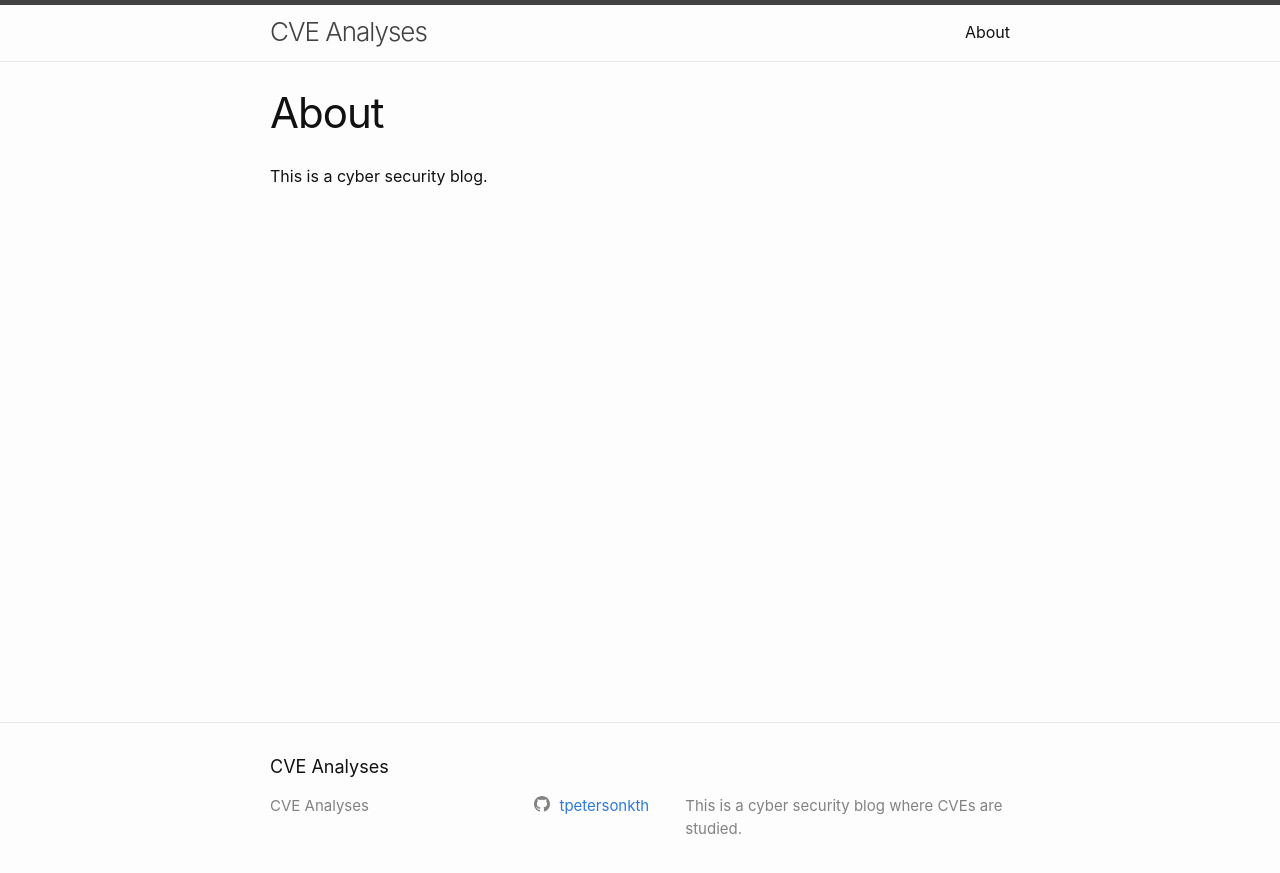
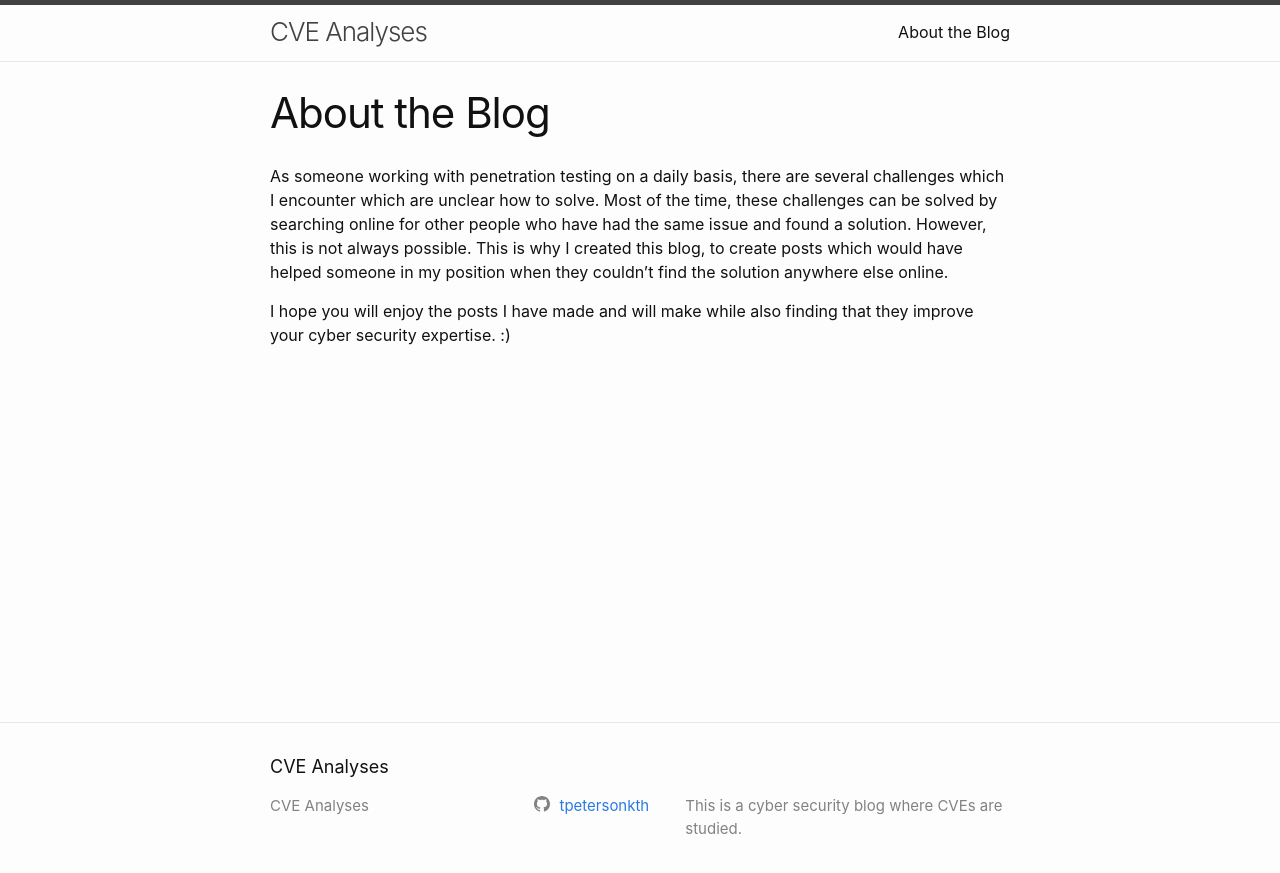
Before and after one commit to tpetersonkth/tpetersonkth.github.io, a Jekyll site: the page built from about.md, in a window 1280 px wide. Shown: the top 873 px of the page. Built offline with Jekyll 4.4.1, drawn with Linux system fonts in a browser that asks for light colours.

Commit message:
Modified about page

```diff
--- a/about.md
+++ b/about.md
@@ -1,7 +1,9 @@
 ---
 layout: page
-title: About
-permalink: /about/
+title: About the Blog
+permalink: /about/blog
 ---
 
-This is a cyber security blog.
+As someone working with penetration testing on a daily basis, there are several challenges which I encounter which are unclear how to solve. Most of the time, these challenges can be solved by searching online for other people who have had the same issue and found a solution. However, this is not always possible. This is why I created this blog, to create posts which would have helped someone in my position when they couldn't find the solution anywhere else online.
+
+I hope you will enjoy the posts I have made and will make while also finding that they improve your cyber security expertise. :)
```
